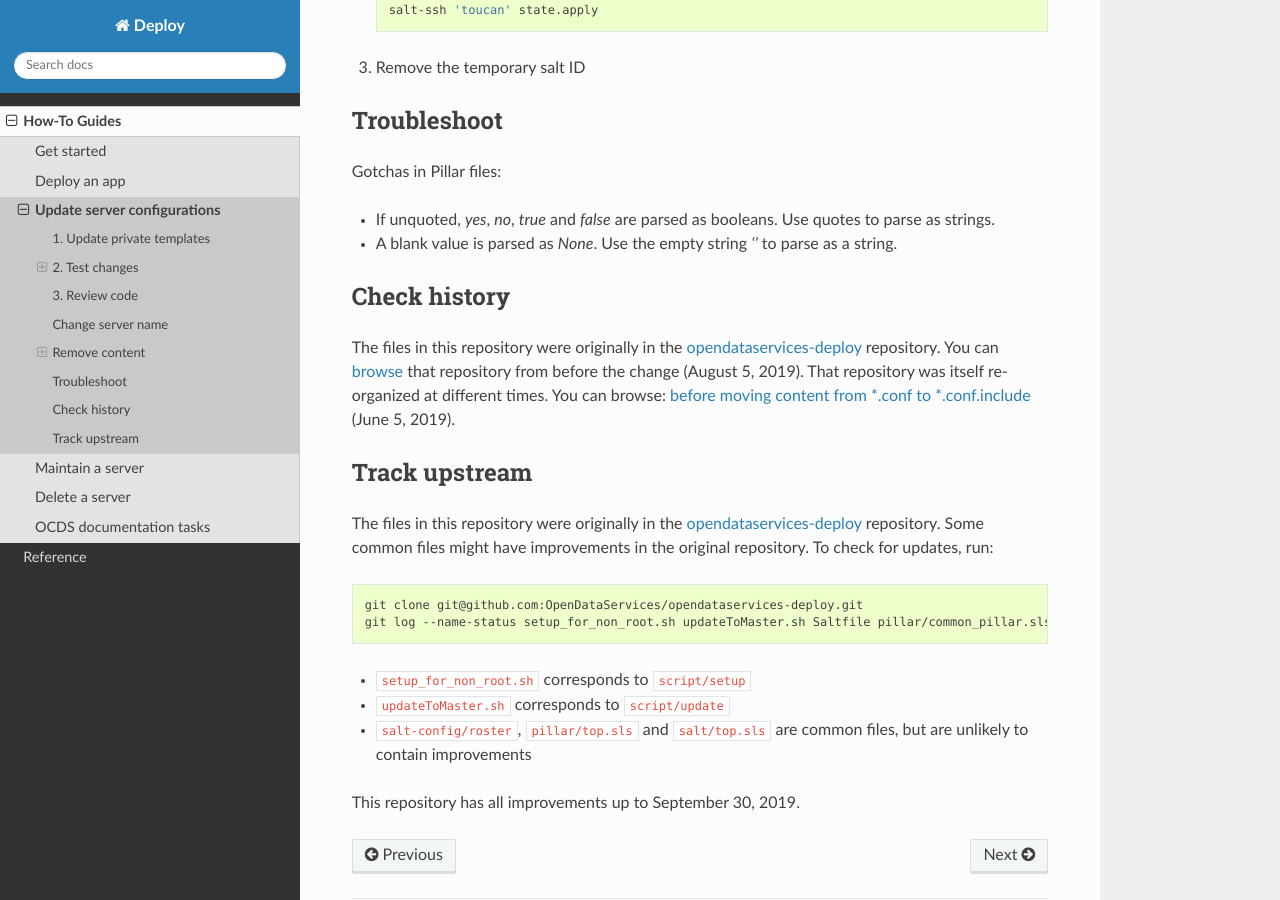
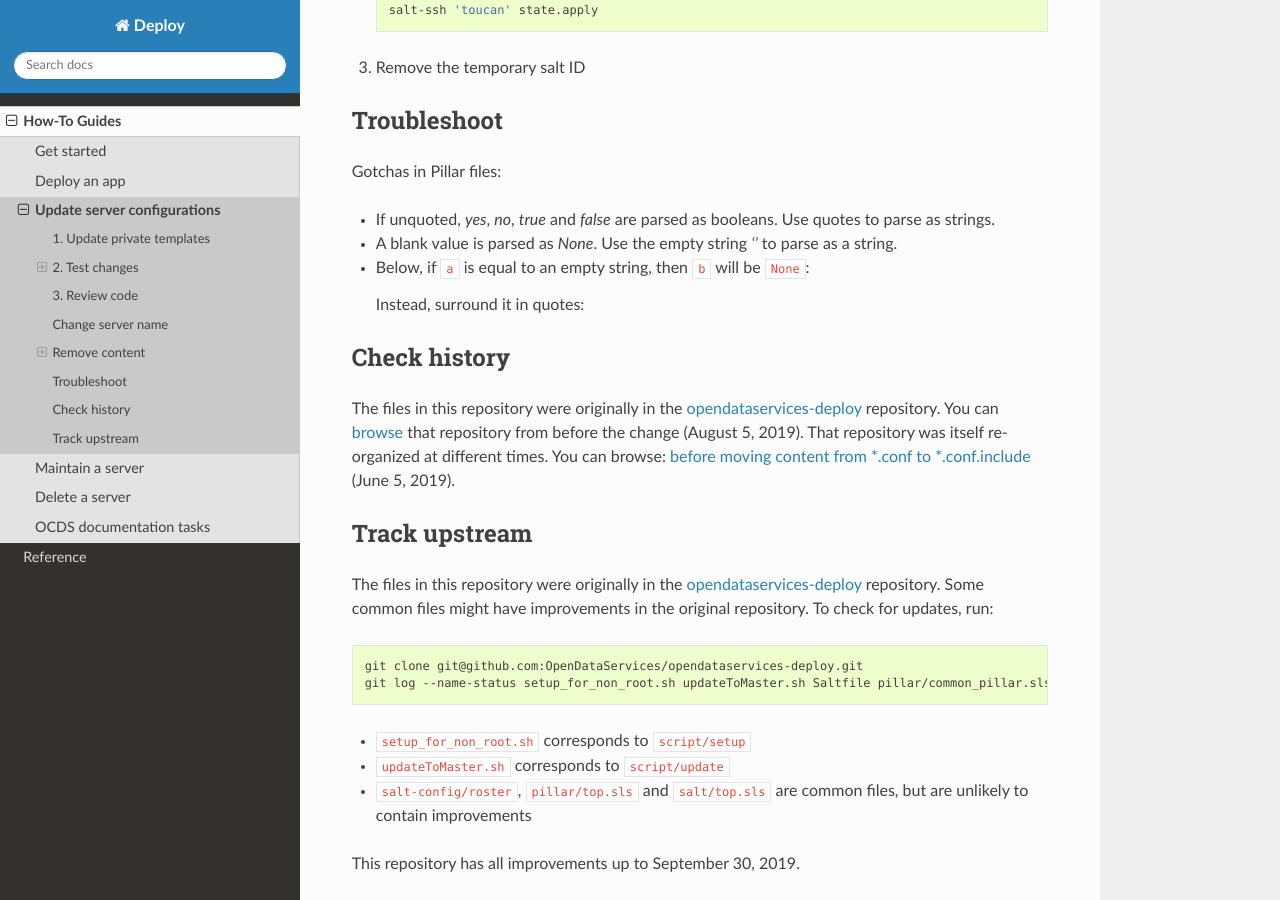
Before and after one commit to open-contracting/deploy, a Sphinx documentation site: the page built from docs/how-to/update.rst, in a window 1280 px wide and 900 px high, scrolled down 3703 px. Built offline with Sphinx 7.4.7 and the Read the Docs theme 2.0.0, drawn with Linux system fonts in a browser that asks for light colours.

Commit message:
Docs: Add another gotcha

```diff
--- a/docs/how-to/update.rst
+++ b/docs/how-to/update.rst
@@ -177,6 +177,21 @@ Gotchas in Pillar files:
 
 -  If unquoted, `yes`, `no`, `true` and `false` are parsed as booleans. Use quotes to parse as strings.
 -  A blank value is parsed as `None`. Use the empty string `''` to parse as a string.
+-  Below, if ``a`` is equal to an empty string, then ``b`` will be ``None``:
+
+   .. code-block: none
+
+      {% set extracontext %}
+      b: {{ a }}
+      {% endset %}
+
+   Instead, surround it in quotes:
+
+   .. code-block: none
+
+      {% set extracontext %}
+      b: "{{ a }}"
+      {% endset %}
 
 Check history
 -------------
```
